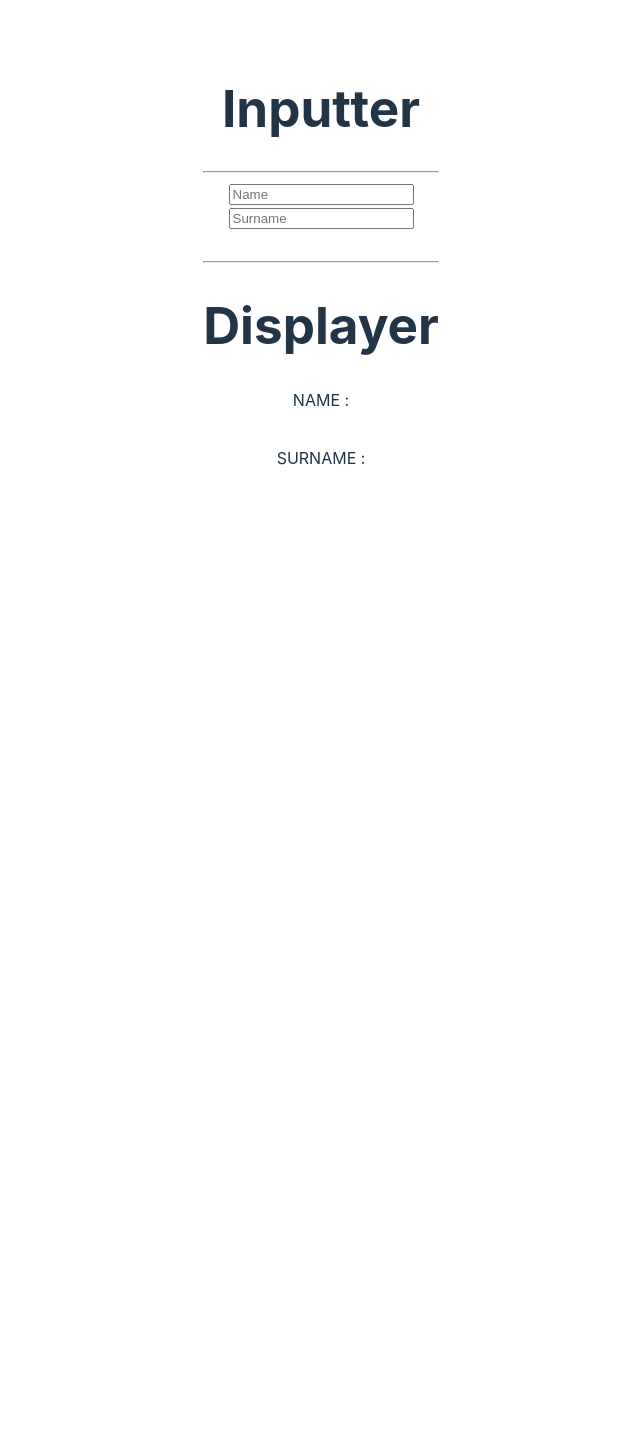
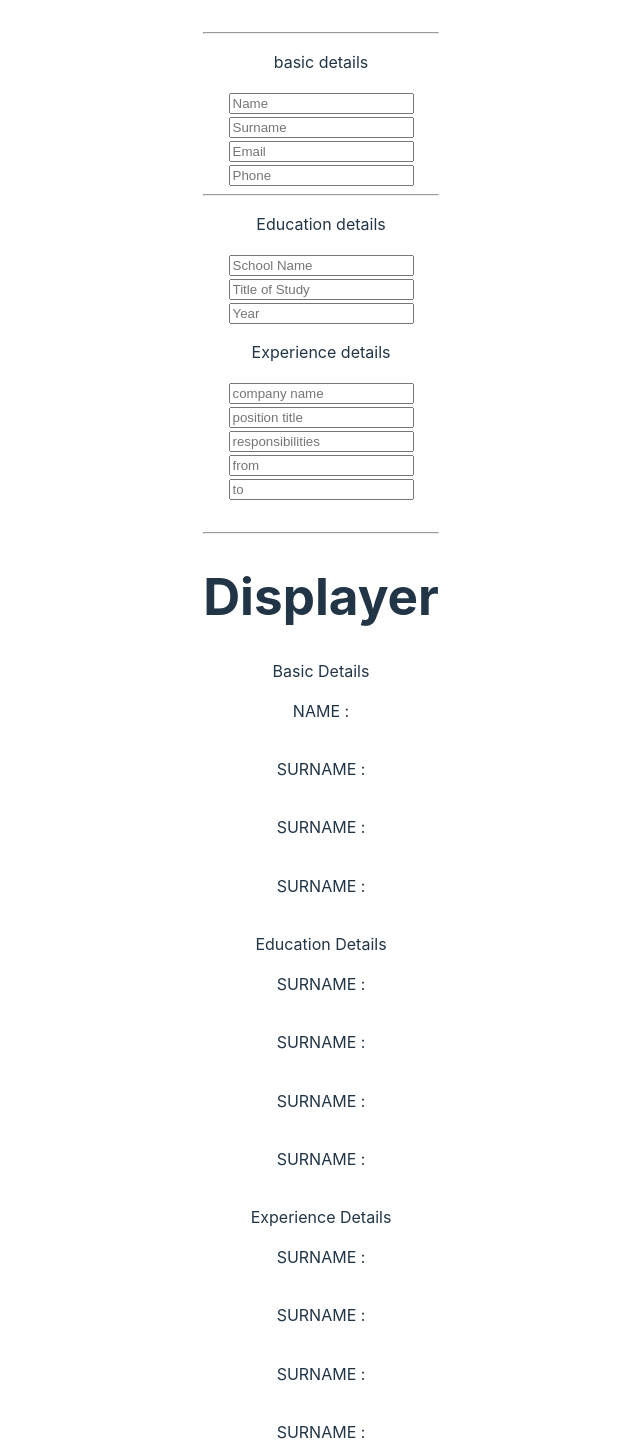
Before and after one commit to VishnuVelukutty/React-practise-using-top, a React (Vite) app in the folder projects/: page / in a window 1280 px wide. Shown: the part 125-1570 px from the top of the page, without its empty margins (319-959 px from the left). Before the commit the page ends 800 px from the top, so only its background shows below. Built offline with nearby package versions, Linux system fonts and the light colour scheme.

Commit message:
added new

```diff
--- a/projects/src/components/Cvapp.jsx
+++ b/projects/src/components/Cvapp.jsx
@@ -16,8 +16,8 @@ function Button(props) {
 
 export default function Cvapp() {
 
-    const [fname, setFname] = useState('');
-    const [sName, setSname] = useState('');
+    const [fName, setFname] = useState('');
+    const [sName, setSname] = useState();
 
 
     return (
@@ -27,26 +27,110 @@ export default function Cvapp() {
 
             <hr />
 
-            <div><Input type='text' value={fname} placeholder='Name' onChange={(event) => {
+            <div><p>basic details</p></div>
+            <div><input type='text' placeholder='Name' onChange={(event) => {
                 setFname(event.target.value)
             }
-            }></Input></div>
+            }></input></div>
+
+
+            <div><input type='text' placeholder='Surname' onChange={(event) => {
+                setSname(event.target.value)
+            }
+            }></input></div>
+
+
+
+            <div><input type='text' placeholder='Email' onChange={(event) => {
+                setFname(event.target.value)
+            }
+            }></input></div>
+
+
+            <div><input type='text' placeholder='Phone' onChange={(event) => {
+                setFname(event.target.value)
+            }
+            }></input></div>
+
+            <hr />
+
+            <div><p>Education details</p></div>
+
+
+            <div>
+                <input type='text' placeholder='School Name'></input>
+            </div>
+
+            <div>
+                <input type='text' placeholder='Title of Study'></input>
+            </div>
+
+            <div>
+                <input  type='text'placeholder='Year'></input>
+            </div>
+
+
+            <div><p>Experience details</p></div>
+
+            <div>
+                <input type='text' placeholder='company name'></input>
+            </div>
+
+            <div>
+                <input type='text' placeholder='position title'></input>
+            </div>
+
+            <div>
+                <input type='text' placeholder='responsibilities'></input>
+            </div>
+
+
+            <div>
+                <input type='text' placeholder='from'></input>
+            </div>
+            <div>
+                <input type='text' placeholder='to'></input>
+            </div>
+
+
+
 
             {/**
              * setting value will set it permanently
+             * not working for custom component i.e <Input > check why
              */}
 
-            <div><Input type='text' value={sName} placeholder='Surname' onChange={(event)=>{
-                setSname(event.target.value)
-            }}></Input></div>
             <br />
             <hr />
 
             <div><h1>Displayer</h1></div>
 
-            <div><span>NAME : </span><br /><h1>{fname}</h1></div>
+
+            <div><p>Basic Details</p></div>
+
+            <div><span>NAME : </span><br /><h1>{fName}</h1></div>
+            <div><span>SURNAME : </span><br /><h1>{sName}</h1></div>
+            <div><span>SURNAME : </span><br /><h1>{sName}</h1></div>
+            <div><span>SURNAME : </span><br /><h1>{sName}</h1></div>
+
+            <div><p>Education Details</p></div>
 
             <div><span>SURNAME : </span><br /><h1>{sName}</h1></div>
+            <div><span>SURNAME : </span><br /><h1>{sName}</h1></div>
+            <div><span>SURNAME : </span><br /><h1>{sName}</h1></div>
+            <div><span>SURNAME : </span><br /><h1>{sName}</h1></div>
+
+
+            <div><p>Experience Details</p></div>
+
+            <div><span>SURNAME : </span><br /><h1>{sName}</h1></div>
+            <div><span>SURNAME : </span><br /><h1>{sName}</h1></div>
+            <div><span>SURNAME : </span><br /><h1>{sName}</h1></div>
+            <div><span>SURNAME : </span><br /><h1>{sName}</h1></div>
+
+
+
+
 
 
 
```
